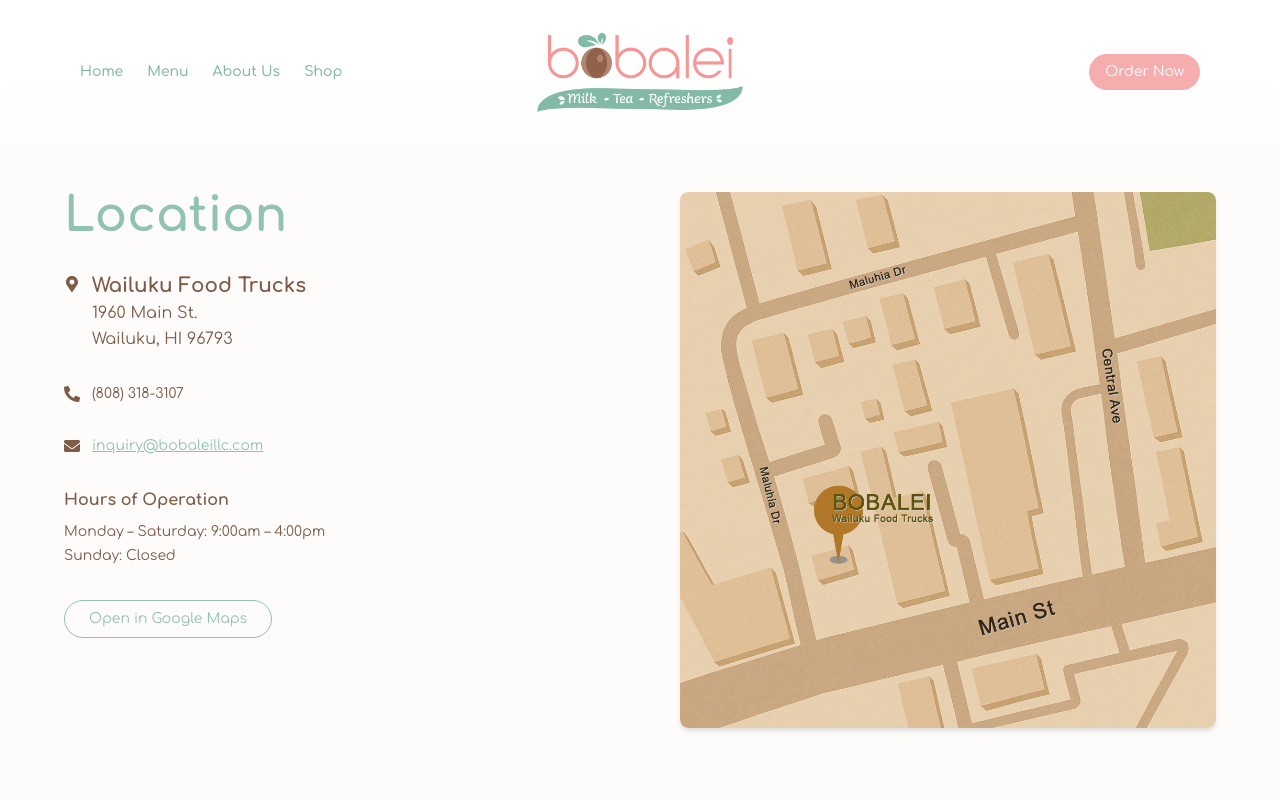
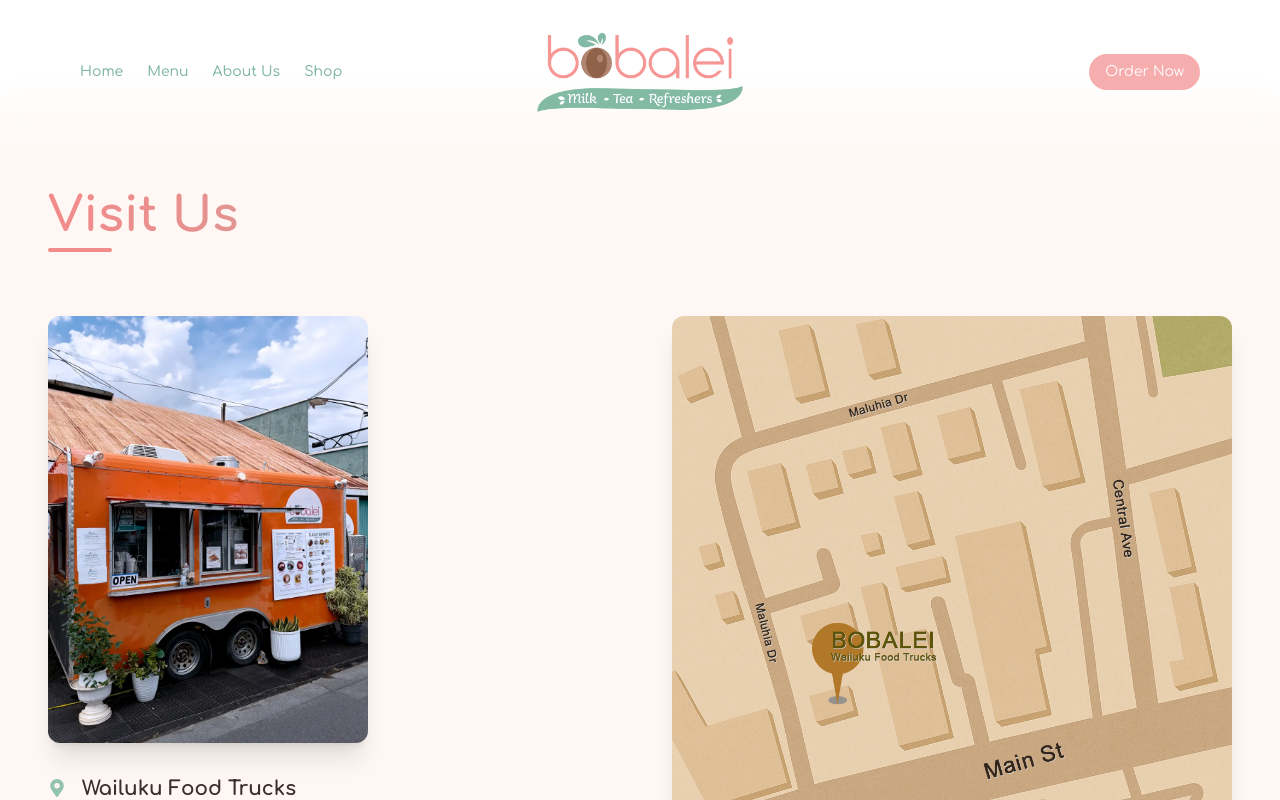
Before and after one commit to ahhyanb/bobalei, a React (Vite) app: page /location in a window 1280 px wide. Shown: the top 800 px of the page. Built offline with nearby package versions, Linux system fonts and the light colour scheme.

Commit message:
added a picture of the bobalei truck

```diff
--- a/src/components/pages/Location.jsx
+++ b/src/components/pages/Location.jsx
@@ -2,63 +2,86 @@
 
 export default function Location() {
   return (
-    <section className="bg-[#fdfcfb] px-6 py-24">
-      <div className="max-w-6xl mx-auto grid md:grid-cols-2 gap-20 items-start">
-        {/* LEFT: Info */}
-        <div className="space-y-8">
-          <h1 className="text-4xl md:text-5xl font-bold text-[#91C3B0]">Location</h1>
+    <section className="bg-[#FFF7F4] py-24 px-6 md:px-12">
+      {/* Title */}
+      <div className="max-w-7xl mx-auto mb-16">
+        <h2 className="text-4xl md:text-5xl font-extrabold bg-gradient-to-r from-[#F28B8B] to-[#91C3B0] text-transparent bg-clip-text text-left mb-2">
+          Visit Us
+        </h2>
+        <div className="w-16 h-1 bg-[#F28B8B] rounded-full" />
+      </div>
 
-          <div className="flex items-start gap-3 text-[#7E5C49]">
-            <FaMapMarkerAlt className="mt-1" />
+      {/* Main Grid */}
+      <div className="max-w-7xl mx-auto grid md:grid-cols-2 gap-16 items-start">
+        {/* LEFT: Truck Image + Info */}
+        <div className="space-y-8 text-[#3A2E2E] text-base md:text-lg leading-loose">
+          {/* Smaller Truck Image */}
+          <div className="w-full max-w-xs rounded-xl overflow-hidden shadow-xl transform hover:scale-105 transition duration-500">
+            <img
+              src="/wailukuFoodTruck.webp"
+              alt="Bobalei food truck in Wailuku"
+              className="w-full h-auto object-cover"
+            />
+          </div>
+
+          {/* Location Info */}
+          <div className="space-y-6">
+            <div className="flex items-start gap-4">
+              <FaMapMarkerAlt className="mt-1 text-[#91C3B0]" />
               <div>
-              <h2 className="text-xl font-semibold">Wailuku Food Trucks</h2>
-              <p className="leading-relaxed">
+                <h3 className="text-xl font-semibold">Wailuku Food Trucks</h3>
+                <p>
                   1960 Main St.<br />
                   Wailuku, HI 96793
                 </p>
               </div>
             </div>
 
-          <div className="flex items-center gap-3 text-[#7E5C49]">
-            <FaPhoneAlt />
+            <div className="flex items-center gap-4">
+              <FaPhoneAlt className="text-[#91C3B0]" />
               <p className="text-sm">(808) 318-3107</p>
             </div>
 
-          <div className="flex items-center gap-3 text-[#7E5C49]">
-            <FaEnvelope />
+            <div className="flex items-center gap-4">
+              <FaEnvelope className="text-[#91C3B0]" />
               <a
-              href="mailto:hello@bobalei.com"
+                href="mailto:inquiry@bobaleillc.com"
                 className="text-sm text-[#91C3B0] underline hover:text-[#7eb5a3]"
               >
                 inquiry@bobaleillc.com
               </a>
             </div>
 
-          <div className="mt-6">
-            <h3 className="text-md font-semibold text-[#7E5C49] mb-2">Hours of Operation</h3>
+            {/* Hours */}
+            <div>
+              <h4 className="text-md font-semibold text-[#7E5C49] mb-2">Hours of Operation</h4>
               <ul className="text-sm text-[#7E5C49] leading-6">
                 <li>Monday – Saturday: 9:00am – 4:00pm</li>
                 <li>Sunday: Closed</li>
               </ul>
             </div>
+          </div>
+        </div>
 
+        {/* RIGHT: Static Map + Button */}
+        <div className="flex flex-col items-center gap-6">
+          <div className="w-full rounded-xl overflow-hidden shadow-xl transform hover:scale-105 transition duration-500">
+            <img
+              src="/bobalei-location.png"
+              alt="Map showing Bobalei's Wailuku location"
+              className="w-full h-full object-cover"
+            />
+          </div>
+
+          {/* Google Maps Button UNDER the map now */}
           <a
-            href="https://www.google.com/maps/place/Bobalei/@20.8882059,-156.5035449,17z/data=!3m1!4b1!4m6!3m5!1s0x7954d3d0a3bf98df:0x5255600bfee16333!8m2!3d20.8882059!4d-156.50097!16s%2Fg%2F11x0j5n6r9?entry=ttu&g_ep=EgoyMDI1MDcxMy4wIKXMDSoASAFQAw%3D%3D"
+            href="https://www.google.com/maps/place/Bobalei/@20.8882059,-156.5035449,17z/data=!3m1!4b1!4m6!3m5!1s0x7954d3d0a3bf98df:0x5255600bfee16333!8m2!3d20.8882059!4d-156.50097!16s%2Fg%2F11x0j5n6r9?entry=ttu&g_ep=EgoyMDI1MDcxNi4wIKXMDSoASAFQAw%3D%3D"
             target="_blank"
             rel="noopener noreferrer"
-            className="inline-block border border-[#91C3B0] text-[#91C3B0] px-6 py-2 rounded-full text-sm hover:bg-[#91C3B0] hover:text-white transition mt-8"
+            className="inline-block border border-[#91C3B0] text-[#91C3B0] px-6 py-2 rounded-full text-sm hover:bg-[#91C3B0] hover:text-white transition"
           >
             Open in Google Maps
           </a>
-        </div>
-
-        {/* RIGHT: Static Map Image */}
-        <div className="w-full overflow-hidden rounded-lg shadow-md transform transition-transform duration-500 hover:scale-105">
-          <img
-            src="/bobalei-location.png"
-            alt="Map showing Wailuku Food Trucks location"
-            className="w-full h-full object-cover rounded-lg"
-          />
         </div>
       </div>
 
```
Also changed, not shown: public/wailukuFoodTruck.webp (added). Lines whose indentation alone changed are shown as unchanged.
